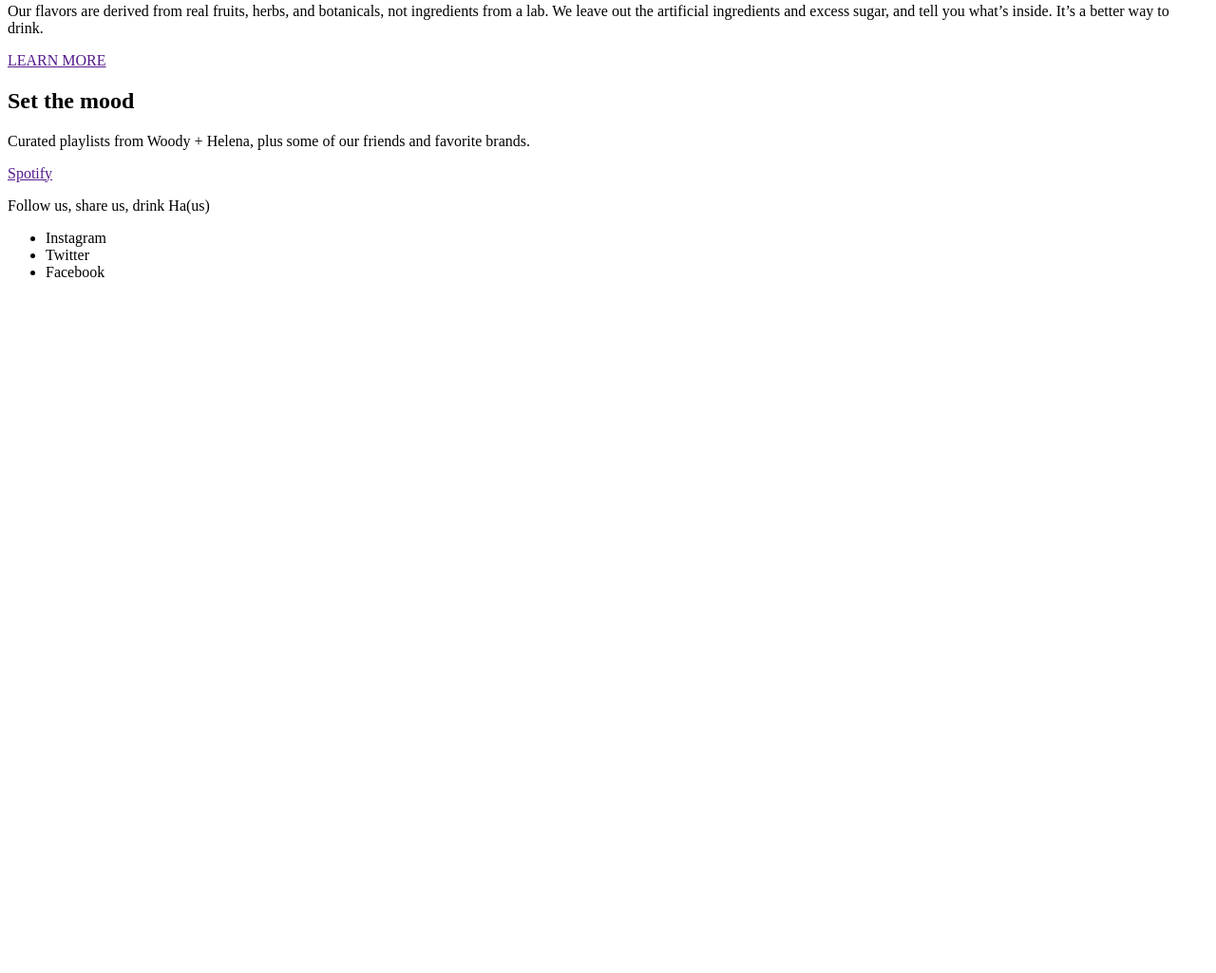
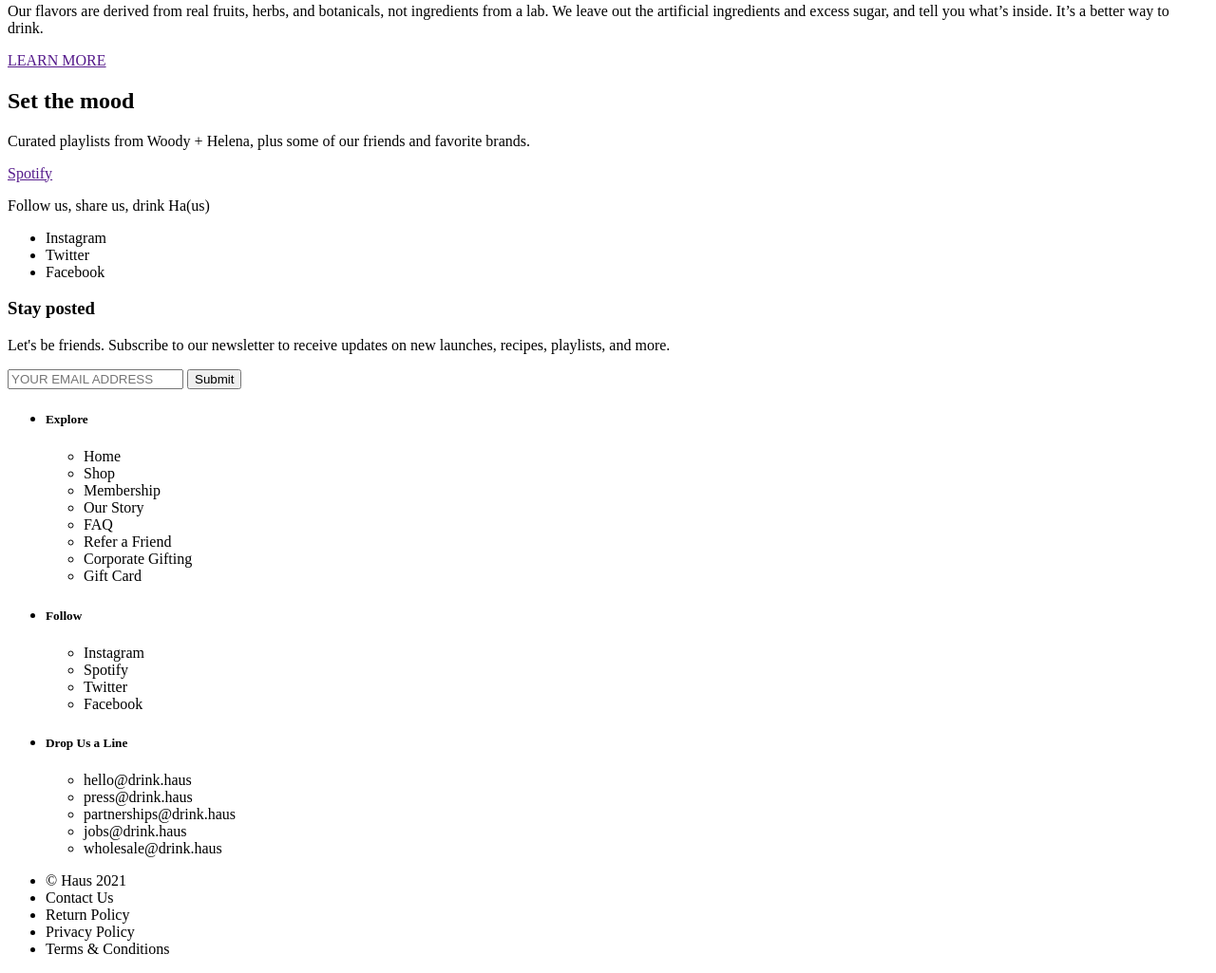
Before and after one commit to NatashaDashkovska/Haus, a plain HTML site: page index.html in a window 1280 px wide. Shown: the part 1820-2845 px from the top of the page at 95% size. Before the commit the page ends 2132 px from the top, so only its background shows below. Drawn offline with Linux system fonts and the light colour scheme.

Commit message:
add footer

```diff
--- a/index.html
+++ b/index.html
@@ -172,5 +172,59 @@
         </ul>
       </section>
     </main>
+    <footer>
+      <h3>Stay posted</h3>
+      <p>
+        Let's be friends. Subscribe to our newsletter to receive updates on new
+        launches, recipes, playlists, and more.
+      </p>
+      <form>
+        <label>
+          <input type="email" name="email" placeholder="YOUR EMAIL ADDRESS" />
+        </label>
+        <button type="submit">Submit</button>
+      </form>
+      <ul>
+        <li>
+          <h5>Explore</h5>
+          <ul>
+            <li>Home</li>
+            <li>Shop</li>
+            <li>Membership</li>
+            <li>Our Story</li>
+            <li>FAQ</li>
+            <li>Refer a Friend</li>
+            <li>Corporate Gifting</li>
+            <li>Gift Card</li>
+          </ul>
+        </li>
+        <li>
+          <h5>Follow</h5>
+          <ul>
+            <li>Instagram</li>
+            <li>Spotify</li>
+            <li>Twitter</li>
+            <li>Facebook</li>
+          </ul>
+        </li>
+        <li>
+          <h5>Drop Us a Line</h5>
+          <ul>
+            <li>hello@drink.haus</li>
+            <li>press@drink.haus</li>
+            <li>partnerships@drink.haus</li>
+            <li>jobs@drink.haus</li>
+            <li>wholesale@drink.haus</li>
+          </ul>
+        </li>
+      </ul>
+      <ul>
+        <li>© Haus 2021</li>
+        <li>Contact Us</li>
+        <li>Return Policy</li>
+        <li>Privacy Policy</li>
+        <li>Terms & Conditions</li>
+      </ul>
+    </footer>
   </body>
 </html>
```
